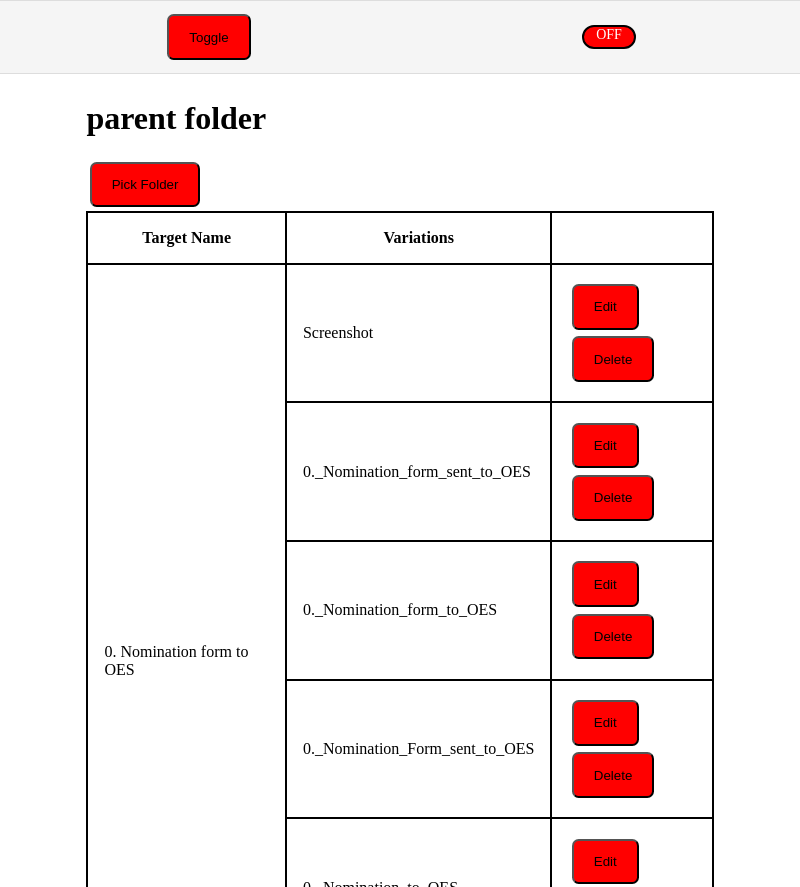
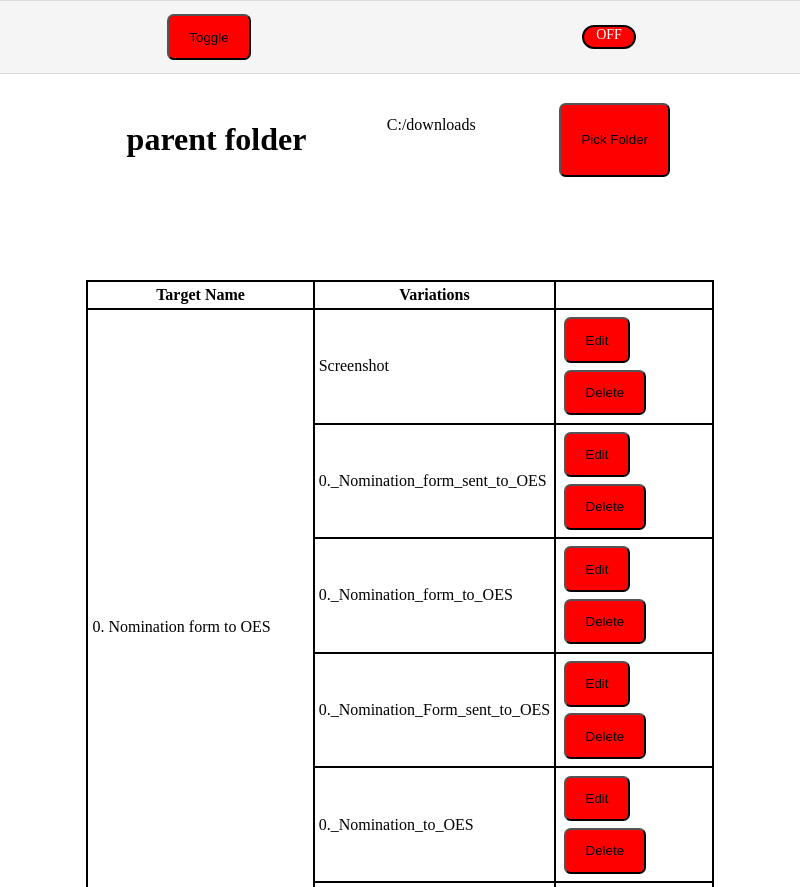
Before and after one commit to LucasGriffinDev/file-renamer, an Electron app: page render/index.html in a window 800 px wide. Shown: the top 887 px of the page. Drawn offline with Linux system fonts and the light colour scheme.

Commit message:
slightly different css

```diff
--- a/render/css/style.css
+++ b/render/css/style.css
@@ -32,12 +32,22 @@
 table, th, td {
     border: 2px solid black;
     border-collapse: collapse;
-    padding: 1em;
+    padding: 0.25em;
 }
 
 .table-container {
+    margin:  auto;
+    width: 80%;
+
+}
+
+.folder-container {
     margin: 100px auto;
     width: 80%;
+    display: flex;
+    flex-wrap: wrap;
+    justify-content: space-around;
+
 }
 
 button {
--- a/render/index.html
+++ b/render/index.html
@@ -12,11 +12,13 @@
 <button id="toggleButton">Toggle</button>
 <div id="slider" >OFF</div>
 </div>
+<div class="folder-container">
+    <h1>parent folder</h1>
+    <p>C:/downloads</p>
+    <button>Pick Folder</button>
+</div>
 <div class="table-container" >
-    <div class="folder-container">
-        <h1>parent folder</h1>
-        <button>Pick Folder</button>
-    </div>
+
 <table>
     <thead>
         <tr>
```
